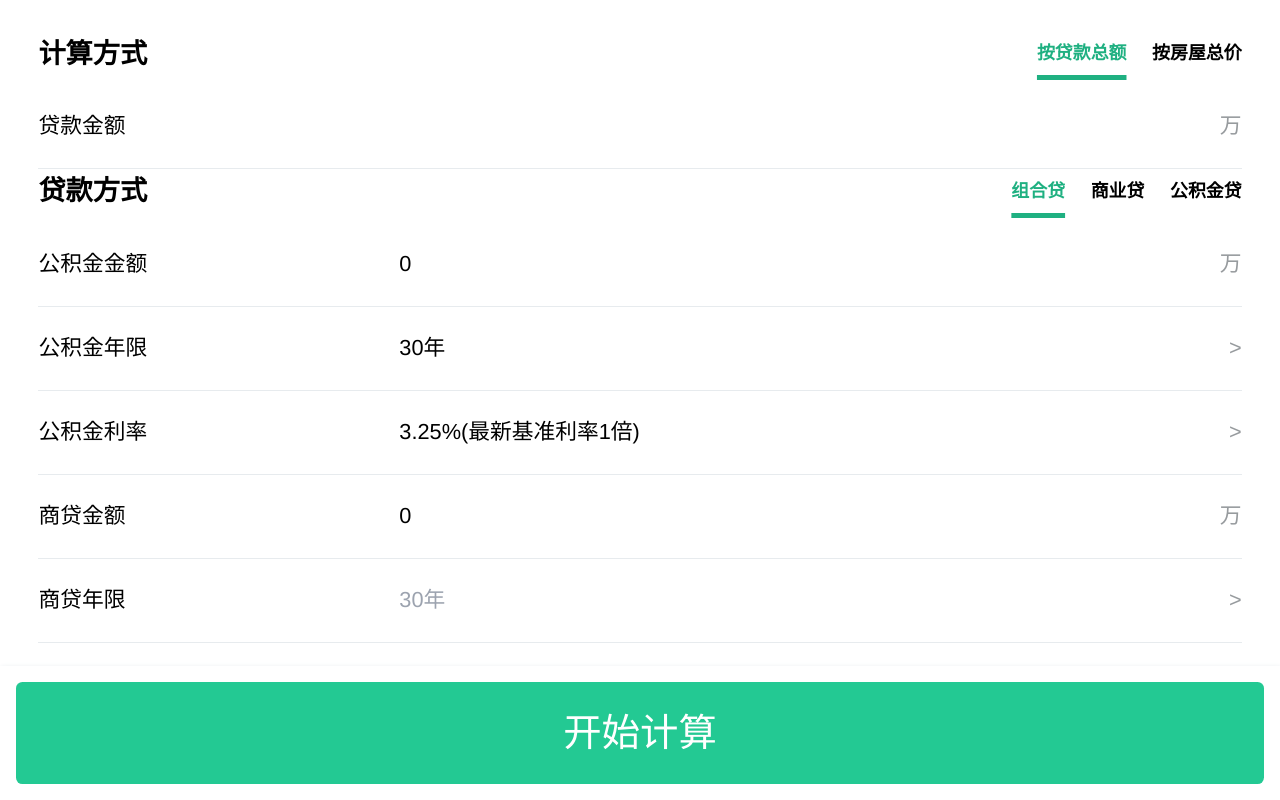
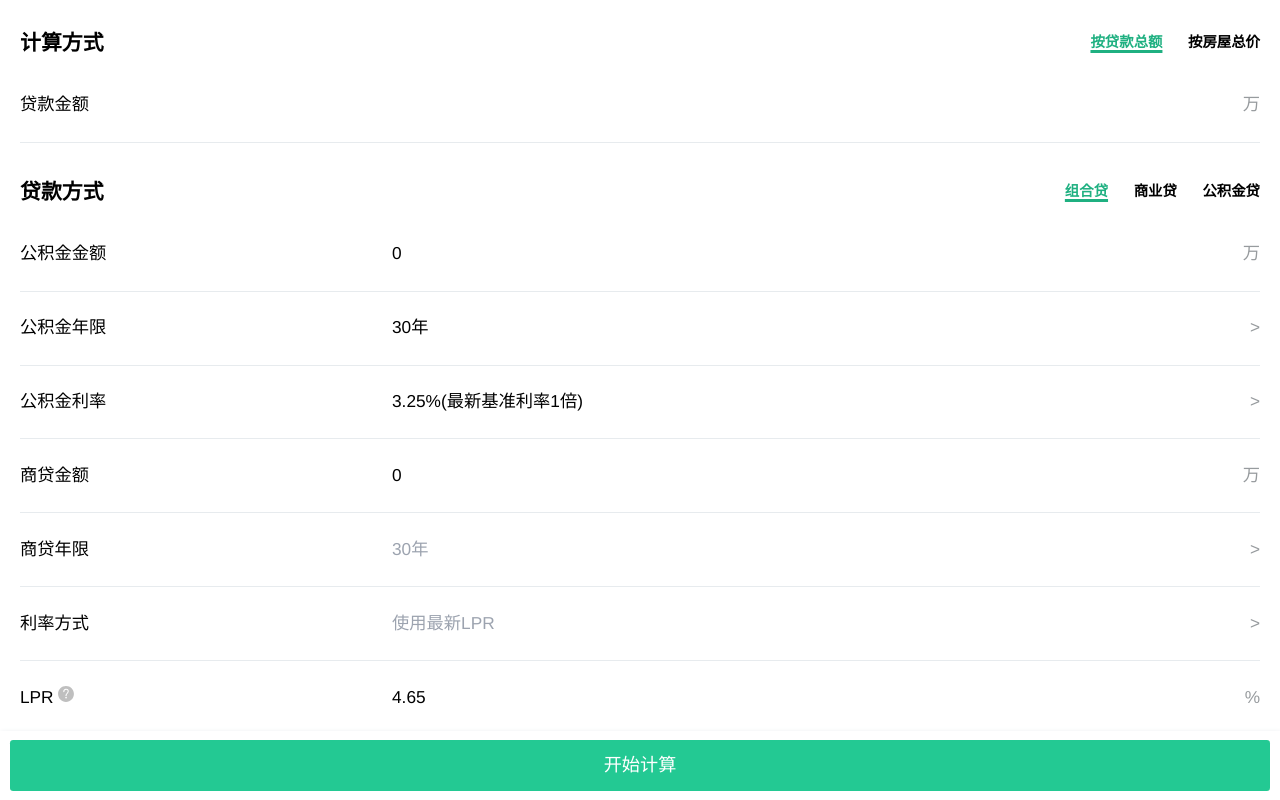
Before and after one commit to Greendayy/Mortgage-Calculator, a Next.js app: page / in a window 1280 px wide. Shown: the top 800 px of the page. Built offline with nearby package versions, Linux system fonts and the light colour scheme.

Commit message:
fix: home css

```diff
--- a/pages/index.tsx
+++ b/pages/index.tsx
@@ -64,7 +64,6 @@ export default function Home() {
     //   setResult("Please fill in all fields.");
     //   return;
     // }
-
     const p = parseFloat(principal);
     const i = parseFloat(interest) / 100 / 12;
     const n = parseFloat(term) * 12;
@@ -230,7 +229,7 @@ export default function Home() {
         </div>
         <hr className={styles.hr} />
         {/* 贷款方式·表头 */}
-        <nav className={styles.tab}>
+        <nav className={styles.tab} style={{ marginTop: '1rem' }}>
           <h1 className={styles.tabTittle}>贷款方式</h1>
           <div className={styles.tabButton}>
             <button
--- a/styles/Home.module.css
+++ b/styles/Home.module.css
@@ -1,16 +1,16 @@
 .main{
   height:100vh;
   width: 100%;
-  padding-bottom: 10rem;
-  padding-left: 1.2rem;
-  padding-right: 1.2rem;
+  /* padding-bottom: 10rem; */
+  padding-left: 0.625rem;
+  padding-right: 0.625rem;
   padding-top: 0px;
 }
 .buttonBorder{
   display: flex;
   justify-content: center;
   background: white;
-  padding: 0.5rem 0.5rem;
+  padding: 0.28rem 0.315rem;
   position:fixed;
   bottom: 0px;
   width: 100%;
@@ -19,11 +19,11 @@
   }
 .calcButton{
   background-color: #23c993;
-  font-size: 1.2rem;
+  font-size: 0.568rem;
   color:white;
   width: 100%;
-  height: 3.2rem;
-  border-radius: 0.2rem;
+  height: 1.6rem;
+  border-radius: 0.1rem;
   text-align: center;
 }
 .tab{
@@ -37,23 +37,23 @@
   display: flex;
   /* font-size: 1.4rem;
   font-weight: 450; */
-  font-size: 0.85rem;
+  font-size: .65333rem;
   font-weight: 700;
 }
 .tabButton{
   display: flex;
   justify-content: flex-end;
   gap: 0.8rem;
-  font-size: 0.56rem;
+  font-size: .45rem;
   font-weight: 700;
 }
 .form{
-  font-size: 0.68rem;
+  font-size: 0.54rem;
   font-weight: 420;
   display: grid;
   grid-template-columns: 3fr 7fr;
   align-items: center;
-  height: 2.6rem;
+  height: 2.28rem;
   width: 100%;
   /* padding: 2rem 0px; */
 }
--- a/styles/globals.css
+++ b/styles/globals.css
@@ -8,7 +8,7 @@ html {
 body{
   box-sizing: border-box;
   margin: 0 auto;
-  margin-top: 1rem;
+  margin-top: 0.8rem;
   line-height: 1.6;
   background-color: #ffffff;
 }
@@ -18,6 +18,6 @@ body{
 .tablinks:active{
   color: #1fb081;
   text-decoration: underline;
-  text-underline-offset: 0.5rem;
-  text-decoration-thickness: 0.16rem;
+  text-underline-offset: 0.1rem;
+  text-decoration-thickness: 0.1rem;
 }
```
